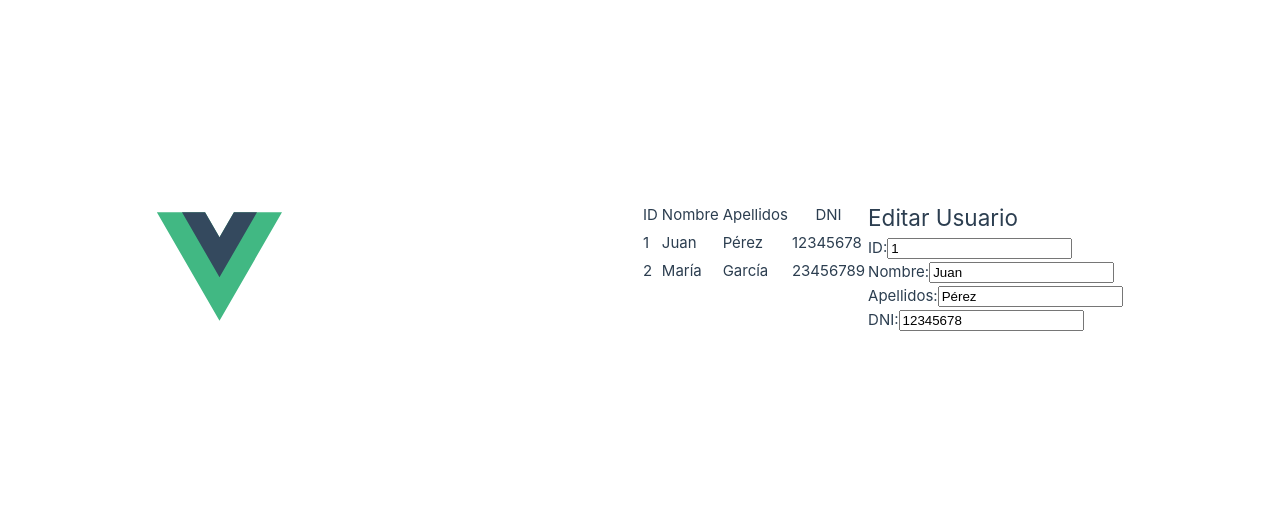
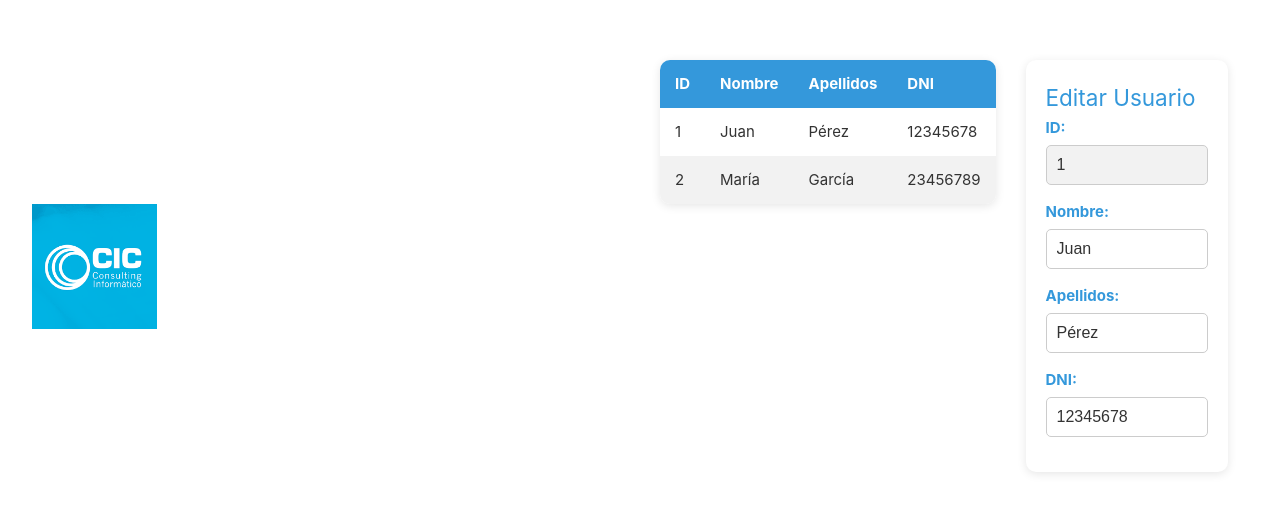
Before and after one commit to rlibanez/prueba-vue, a Vue app: page /users/1 in a window 1280 px wide. Shown: the part 134-646 px from the top of the page. Built offline with nearby package versions, Linux system fonts and the light colour scheme.

Commit message:
Mejora de estilos, pero incompletos

```diff
--- a/index.html
+++ b/index.html
@@ -1,13 +1,16 @@
 <!DOCTYPE html>
 <html lang="en">
+
 <head>
   <meta charset="UTF-8">
-    <link rel="icon" href="/favicon.ico">
+  <link rel="icon" href="/feliz.ico">
   <meta name="viewport" content="width=device-width, initial-scale=1.0">
-    <title>Vite App</title>
+  <title>Router users</title>
 </head>
+
 <body>
   <div id="app"></div>
   <script type="module" src="/src/main.js"></script>
 </body>
+
 </html>
--- a/src/App.vue
+++ b/src/App.vue
@@ -10,7 +10,7 @@ export default {
 
 <template>
   <header>
-    <img alt="Vue logo" class="logo" src="@/assets/logo.svg" width="125" height="125" />
+    <img alt="Vue logo" class="logo" src="@/assets/cic.png" width="125" height="125" />
 
     <!-- <div class="wrapper">
       <HelloWorld msg="You did it!" />
@@ -22,12 +22,26 @@ export default {
     </div> -->
   </header>
 
-  <!-- <router-view></router-view> -->
+  <router-view></router-view>
 
-  <RouterView />
+  <!-- <RouterView /> -->
 </template>
 
 <style scoped>
+body {
+  font-family: 'Arial', sans-serif;
+  background-color: #f4f4f4;
+  color: #333;
+  margin: 0;
+  padding: 0;
+  line-height: 1.6;
+}
+
+h2 {
+  color: #333;
+  margin-bottom: 20px;
+}
+
 header {
   line-height: 1.5;
   max-height: 100vh;
--- a/src/components/UserForm.vue
+++ b/src/components/UserForm.vue
@@ -1,20 +1,20 @@
 <template>
-    <div v-if="user">
+    <div v-if="user" class="user-form">
         <h2>Editar Usuario</h2>
         <form>
-            <div>
+            <div class="form-group">
                 <label>ID:</label>
                 <input type="text" v-model="user.id" readonly />
             </div>
-            <div>
+            <div class="form-group">
                 <label>Nombre:</label>
                 <input type="text" v-model="user.firstName" />
             </div>
-            <div>
+            <div class="form-group">
                 <label>Apellidos:</label>
                 <input type="text" v-model="user.lastName" />
             </div>
-            <div>
+            <div class="form-group">
                 <label>DNI:</label>
                 <input type="text" v-model="user.dni" />
             </div>
@@ -22,6 +22,57 @@
     </div>
 </template>
 
+<style scoped>
+.user-form {
+    background-color: #fff;
+    padding: 20px;
+    border-radius: 10px;
+    box-shadow: 0 2px 10px rgba(0, 0, 0, 0.1);
+    width: 100%;
+    max-width: 400px;
+}
+
+h2 {
+    color: #3498db;
+    /* Mismo color que el encabezado de la tabla */
+}
+
+.form-group {
+    margin-bottom: 15px;
+}
+
+.form-group label {
+    display: block;
+    font-weight: bold;
+    margin-bottom: 5px;
+    color: #3498db;
+    /* Mismo color que el encabezado de la tabla */
+}
+
+.form-group input {
+    width: 100%;
+    padding: 10px;
+    border-radius: 5px;
+    border: 1px solid #ccc;
+    font-size: 1rem;
+    color: #333;
+    /* Color de texto oscuro para legibilidad */
+}
+
+.form-group input:focus {
+    border-color: #3498db;
+    outline: none;
+    box-shadow: 0 0 5px rgba(52, 152, 219, 0.5);
+    /* Resaltado azul suave */
+}
+
+.form-group input[readonly] {
+    background-color: #f2f2f2;
+    /* Color gris claro para campos de solo lectura */
+}
+</style>
+
+
 <script>
 export default {
     props: ['user']
--- a/src/components/UserTable.vue
+++ b/src/components/UserTable.vue
@@ -1,6 +1,6 @@
 <template>
     <div>
-        <table>
+        <table class="user-table">
             <thead>
                 <tr>
                     <th>ID</th>
@@ -21,6 +21,7 @@
     </div>
 </template>
 
+
 <script>
 export default {
     props: ['users'],
@@ -31,3 +32,42 @@ export default {
     }
 };
 </script>
+
+<style scoped>
+.user-table {
+    width: 100%;
+    border-collapse: collapse;
+    background-color: #fff;
+    border-radius: 10px;
+    overflow: hidden;
+    box-shadow: 0 2px 10px rgba(0, 0, 0, 0.1);
+}
+
+.user-table th,
+.user-table td {
+    padding: 12px 15px;
+    text-align: left;
+    color: #333;
+    /* Cambiado a un color más oscuro para mayor legibilidad */
+}
+
+.user-table th {
+    background-color: #3498db;
+    color: #fff;
+    /* Texto blanco para contraste sobre fondo oscuro */
+    font-weight: bold;
+}
+
+.user-table tr {
+    transition: background-color 0.3s ease;
+    cursor: pointer;
+}
+
+.user-table tr:nth-child(even) {
+    background-color: #f2f2f2;
+}
+
+.user-table tr:hover {
+    background-color: #d1ecf1;
+}
+</style>
--- a/src/views/UsersView.vue
+++ b/src/views/UsersView.vue
@@ -32,8 +32,16 @@ export default {
 };
 </script>
 
-<style>
+<style scoped>
 .container {
     display: flex;
+    padding: 20px;
+    gap: 30px;
+}
+
+@media (max-width: 768px) {
+    .container {
+        flex-direction: column;
+    }
 }
 </style>
```
Also changed, not shown: src/assets/cic.png (added), src/assets/cicwhite.jpeg (added). Lines whose indentation alone changed are shown as unchanged.
